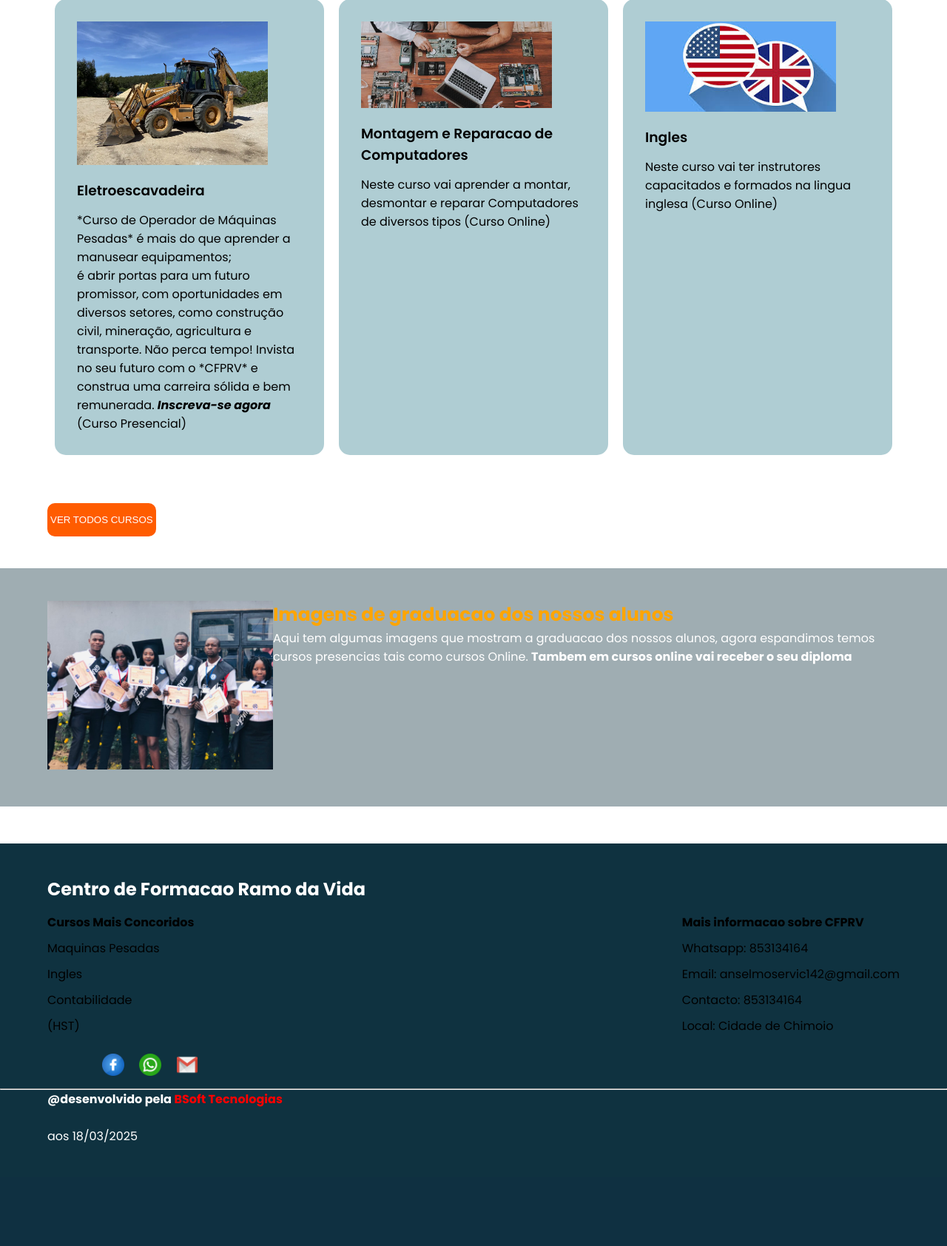
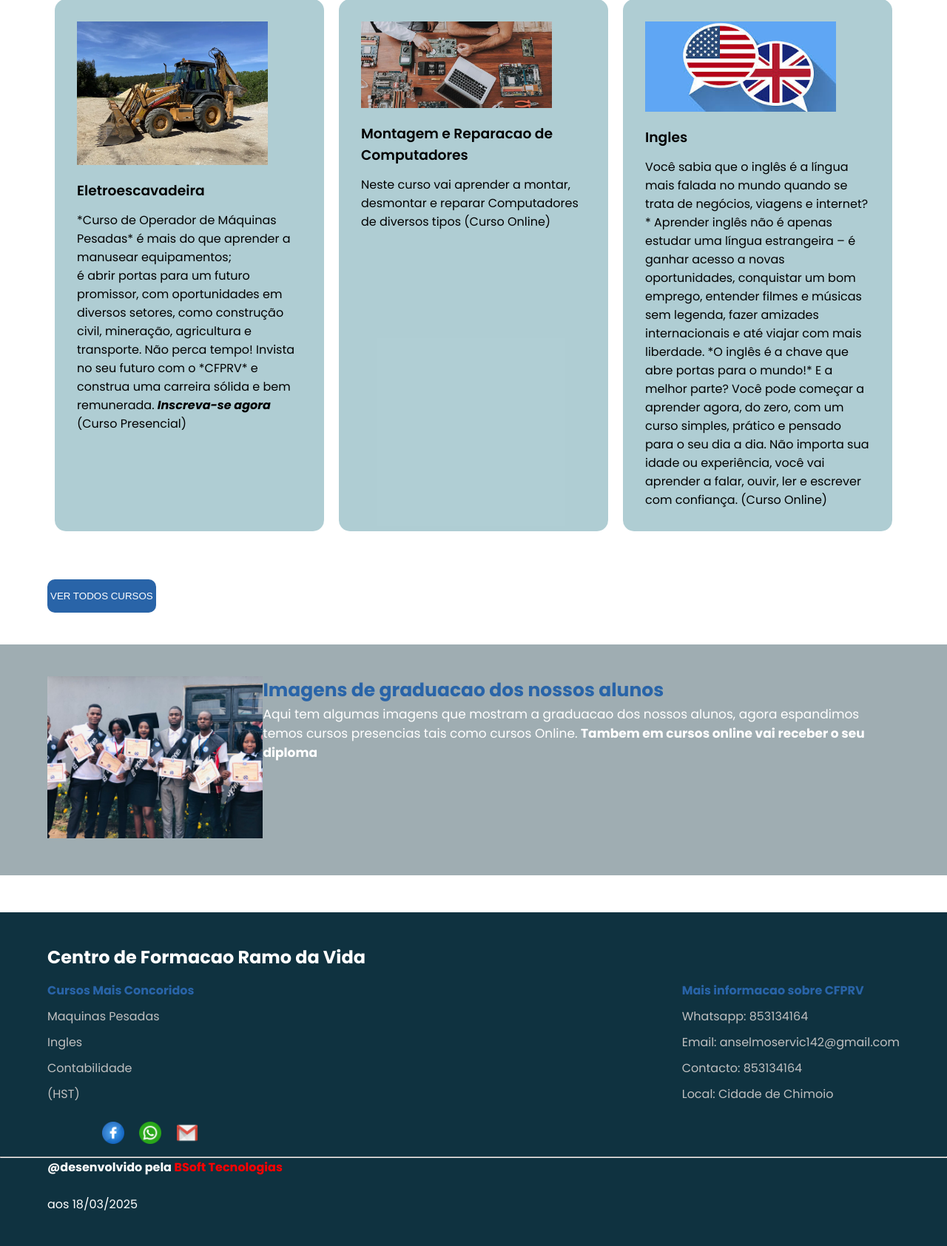
Before and after one commit to Win-word/centro_formacao_ramo_da_vida, a Flask app: page / in a window 1280 px wide. Shown: the part 814-2498 px from the top of the page at 74% size. Before the commit the page ends 2358 px from the top, so only its background shows below. Run offline with Flask 3, Linux system fonts and the light colour scheme.

Commit message:
jogo de cores

```diff
--- a/static/css/style.css
+++ b/static/css/style.css
@@ -130,11 +130,11 @@ main .conteiner .hdroid{
 main .conteiner .bdroid{
     display: none;
     padding: 15px 5px;
-    margin-bottom: 10px;
+    margin-bottom: 17px;
     color: white;
     border: 3px solid #496a9166;
     border-radius: 9px;
-    background-color: #2964a8;;
+    background-color: #2964a8;
 
 }
 
@@ -172,7 +172,7 @@ section button{
     border: none;
     border-radius: 10px;
     color: white;
-    background-color: #ff5c00;
+    background-color: #2964a8;
 }
 /*menu icon */
 
@@ -251,12 +251,13 @@ section button{
 
 }
 .boxForm form button{
-    background-color: #ff5c00;
+    background-color: #2964a8;
     padding: 10px 20px;
     color: white;
     border: none;
     border-radius: 8px;
     margin-top: 10px;
+    margin-bottom: 10px;
 
 }
 
@@ -406,8 +407,14 @@ section .conteiner .box-text-grad p{
 }
 
 
+.sc-and h4{
+    color: #2964a8;
+}
+
+
 .sc-and .conteiner li{
     margin-top: 10px;
+    color: silver;
 }
 
 /* and style section  and */
--- a/templates/index.html
+++ b/templates/index.html
@@ -63,7 +63,7 @@
                 <div class="main-img">
                     <img src="{{url_for('static', filename='img/esc-bg.png') }}" alt="imagem principal">
                 </div>
-                <button class="bdroid">Faca a Sua Inscricao</button>
+                <a href="/inscricao"><button class="bdroid">Faca a Sua Inscricao</button><a href="/inscricao"></a>
 
             </div>
 
@@ -155,7 +155,11 @@
                 <img src="{{url_for('static', filename='img/cursos/cingles.jpg') }}" alt="curso de ingles">
                 <h3 class="tituloc">Ingles</h3>
                 <p>
-                    Neste curso vai ter instrutores capacitados e formados na lingua inglesa (Curso Online)
+                    Você sabia que o inglês é a língua mais falada no mundo quando se trata de negócios, viagens e internet?*
+Aprender inglês não é apenas estudar uma língua estrangeira – é ganhar acesso a novas oportunidades, conquistar um bom emprego, entender filmes e músicas sem legenda, fazer amizades internacionais e até viajar com mais liberdade.
+
+*O inglês é a chave que abre portas para o mundo!*
+E a melhor parte? Você pode começar a aprender agora, do zero, com um curso simples, prático e pensado para o seu dia a dia. Não importa sua idade ou experiência, você vai aprender a falar, ouvir, ler e escrever com confiança. (Curso Online)
                 </p>
 
 
@@ -190,8 +194,8 @@
             </div>
             <!-- box show text about graduection -->
             <div class="box-text-gradh" >
-                <h1 style="color: orange; font-size: 25px;">Imagens de graduacao dos nossos alunos </h1>
-                <p style="color: white;">
+                <h1 style="color: #2964a8; font-size: 25px;">Imagens de graduacao dos nossos alunos </h1>
+                <p style="color: white; font-size: 17px;">
                     Aqui tem algumas imagens que mostram a graduacao
                      dos nossos alunos, agora espandimos
                     temos cursos presencias tais como cursos Online.
```
Also changed, not shown: templates/cursos.html (+9 -5 lines).
